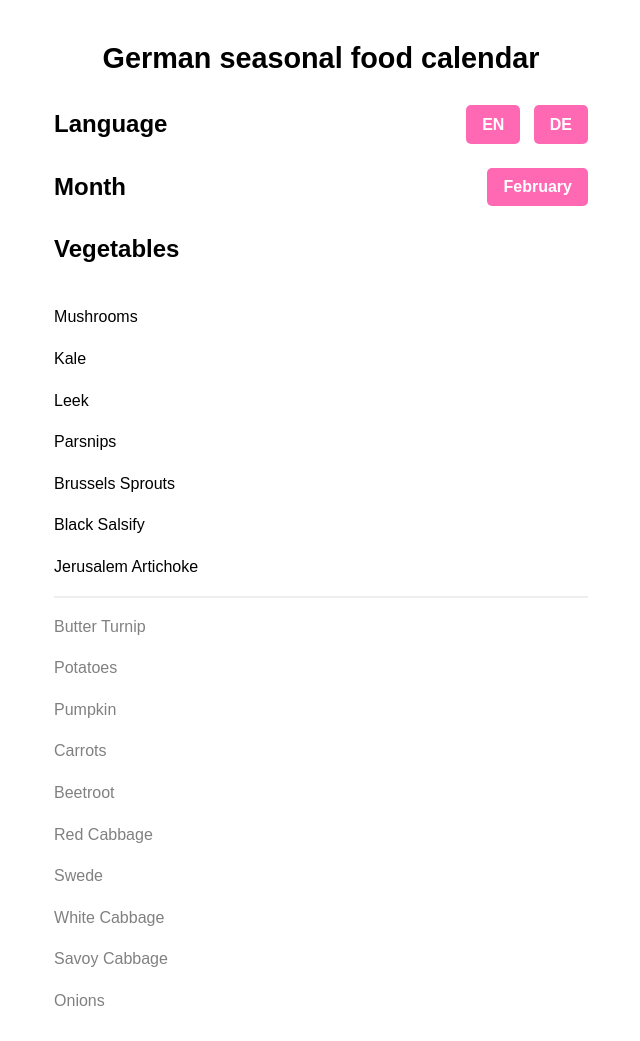
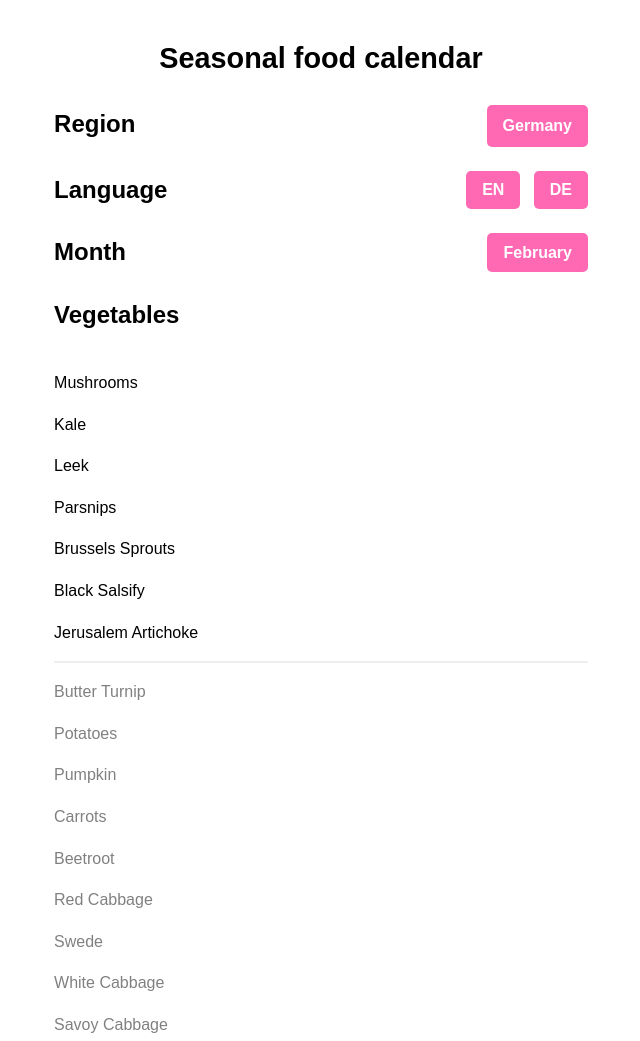
Before and after one commit to xintamosaik/fresh, a plain HTML site: page index.html in a window 1280 px wide. Shown: the top 1041 px of the page, without its empty margins (319-959 px from the left). Drawn offline with Linux system fonts and the light colour scheme.

Commit message:
add translations

```diff
--- a/data.js
+++ b/data.js
@@ -503,6 +503,18 @@ const salads = {
 };
 
 const i18n = {
+    header: {
+        de: "Säsonaler Nahrunsmittelkalender",
+        en: "Seasonal food calendar",
+    },
+    region: {
+        de: "Region",
+        en: "Region"
+    },
+    location: {
+        de: "Deutschland",
+        en: "Germany"
+    },
     language: {
         de: "Sprache",
         en: "Language",
--- a/index.html
+++ b/index.html
@@ -21,9 +21,14 @@
 
 <body>
 
-    <h1>
-        German seasonal food calendar
+    <h1 data-i18n="header">
+        Seasonal food calendar
     </h1>
+
+    <h2 id="region">
+        <span data-i18n="region">Region</span>
+        <span class="button-like" data-i18n="location" title="More regions coming..">Germany</span>
+    </h2>
 
     <h2 id="language">
         <span data-i18n="language">Language</span>
--- a/script.js
+++ b/script.js
@@ -10,7 +10,19 @@ let lang = navigator.language.startsWith("de") ? "de" : "en";
 
 function switchLanguage(event) {
     lang = event.target.value
-    refresh();
+    refreshComplete();
+}
+
+function translateWords() {
+    const translatables = document.querySelectorAll("[data-i18n]")
+    console.log(translatables)
+    Object.values(translatables).forEach(translateable => {
+        const keyword = translateable.dataset.i18n
+        console.log(keyword)
+        console.log(i18n[keyword])
+        console.log(i18n[keyword][lang])
+        translateable.innerText = i18n[keyword][lang]
+    })
 }
 
 /**
@@ -110,6 +122,7 @@ const refreshComplete = () => {
 
     window.toggleMonthSelector.innerHTML = selectedMonthName(selectedDate);
     refreshMontSelector()
+    translateWords()
     displayCategory(vegetables, window.vegetables, selectedMonth, lang);
     displayCategory(fruits, window.fruits, selectedMonth, lang);
     displayCategory(salads, window.salads, selectedMonth, lang);
--- a/styles.css
+++ b/styles.css
@@ -6,7 +6,7 @@ body {
     font-family: sans-serif;
     line-height: 1.6;
     padding: 1rem;
-    width: min(100%, 60ch);
+    max-width: 60ch;
     margin: 0 auto;
 
 }
@@ -30,17 +30,12 @@ output {
     margin-bottom: 2rem;
 }
 
-#language {
+#region, #language, #month {
     display: flex;
     justify-content: space-between;
     gap: 1ch;
 }
 
-#month {
-    display: flex;
-    justify-content: space-between;
-    gap: 1ch;
-}
 
 #monthPopover div{
     display:flex;
@@ -49,7 +44,7 @@ output {
     padding: 1ch;
 }
 
-button {
+button, .button-like {
     padding: 0.5rem 1rem;
     font-size: 1rem;
     font-weight: bold;
@@ -57,8 +52,13 @@ button {
     color: white;
     border: none;
     border-radius: 5px;
+
+}
+
+button {
     cursor: pointer;
 }
+
 
 button:hover {
     background: deeppink;
```
